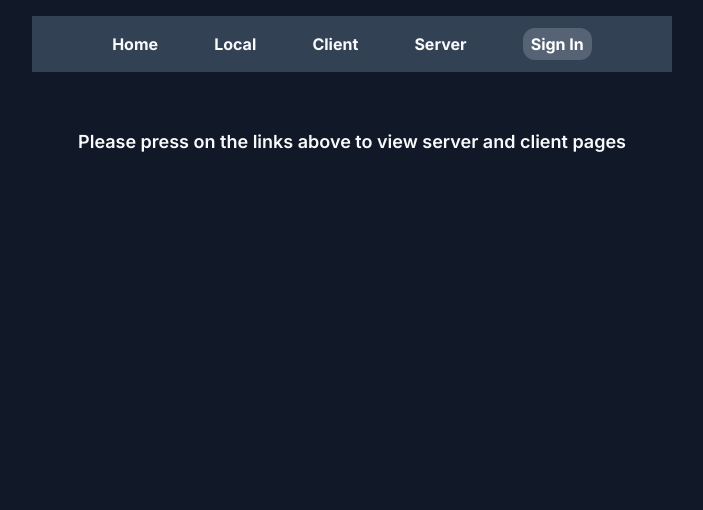
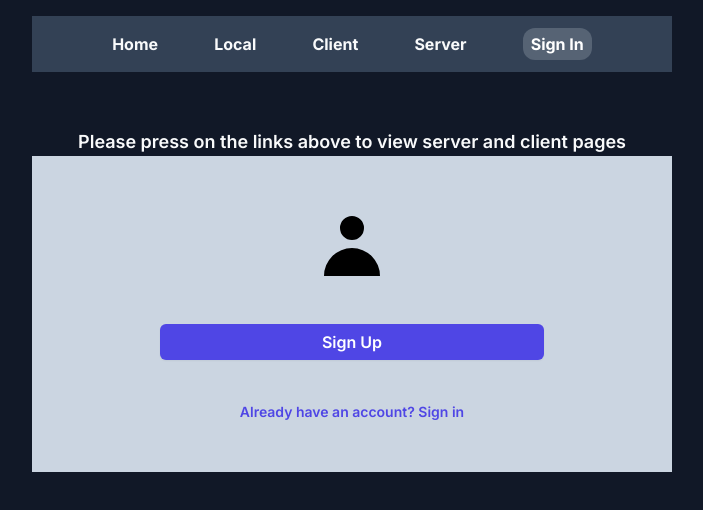
Before and after one commit to JSA-Code/note-crud, a Next.js app: page / in a window 1280 px wide. Shown: the top 510 px of the page, without its empty margins (288-991 px from the left). Built offline with nearby package versions, Linux system fonts and the light colour scheme; no server answers.

Commit message:
add eslint plugin prettier add prettier plugin tailwind add eslint config prettier add sign up page and button

```diff
--- a/package.json
+++ b/package.json
@@ -26,7 +26,11 @@
   },
   "devDependencies": {
     "@auth/mongodb-adapter": "^1.0.0",
+    "eslint-config-prettier": "^9.0.0",
+    "eslint-plugin-tailwindcss": "^3.13.0",
     "mongodb": "^5.8.1",
-    "nodemailer": "^6.9.4"
+    "nodemailer": "^6.9.4",
+    "prettier": "^3.0.3",
+    "prettier-plugin-tailwindcss": "^0.5.4"
   }
 }
--- /dev/null
+++ b/prettier.config.js
@@ -0,0 +1,3 @@
+module.exports = {
+  plugins: ["prettier-plugin-tailwindcss"],
+};
--- a/src/app/local/page.js
+++ b/src/app/local/page.js
@@ -67,9 +67,9 @@ export default function HomeLocal() {
 
   const notesList = notes?.map((note, index) => (
     <li key={index}>
-      <div className="px-10 py-8 my-3 flex items-center bg-slate-700 border text-slate-200 font-semibold">
+      <div className="my-3 flex items-center border bg-slate-700 px-10 py-8 font-semibold text-slate-200">
         <textarea
-          className="transition ease-in duration-100 resize-none break-words hover:bg-[#d3d3d3] hover:text-slate-900 focus:text-slate-900 hover:cursor-pointer focus:bg-[#d3d3d3] bg-transparent placeholder-slate-100 placeholder-opacity-30 hover:placeholder-transparent"
+          className="resize-none break-words bg-transparent placeholder-slate-100 placeholder-opacity-30 transition duration-100 ease-in hover:cursor-pointer hover:bg-[#d3d3d3] hover:text-slate-900 hover:placeholder-transparent focus:bg-[#d3d3d3] focus:text-slate-900"
           placeholder="Enter Title"
           type="text"
           onFocus={(e) => (e.target.placeholder = "")}
@@ -83,7 +83,7 @@ export default function HomeLocal() {
                   // No changes
                   return oNote;
                 }
-              })
+              }),
             )
           }
           onKeyDown={onKeyDown}
@@ -112,12 +112,12 @@ export default function HomeLocal() {
       <button
         type="button"
         onClick={openModal}
-        className="rounded-xl bg-blue-200 bg-opacity-20 px-2 py-1 mt-4 text-base font-bold text-white hover:bg-opacity-30 focus:outline-none focus-visible:ring-2 focus-visible:ring-white focus-visible:ring-opacity-75"
+        className="mt-4 rounded-xl bg-blue-200 bg-opacity-20 px-2 py-1 text-base font-bold text-white hover:bg-opacity-30 focus:outline-none focus-visible:ring-2 focus-visible:ring-white focus-visible:ring-opacity-75"
       >
         Local Add Note
       </button>
 
-      <div className="flex gap-10 mt-10">
+      <div className="mt-10 flex gap-10">
         <p className="font-bold">
           This is not a protected page provided by NextAuthJs. We are using
           local storage to store the data
@@ -141,7 +141,7 @@ export default function HomeLocal() {
 
           <div className="fixed inset-0 overflow-y-auto">
             {/* min-h-full items-center */}
-            <div className="flex mt-28 justify-center p-4 text-center">
+            <div className="mt-28 flex justify-center p-4 text-center">
               <Transition.Child
                 as={Fragment}
                 enter="ease-out duration-300"
@@ -166,13 +166,13 @@ export default function HomeLocal() {
                       <input
                         onChange={(e) => setTitle(e.target.value)}
                         value={title}
-                        className="border border-slate-100 px-8 py-2 bg-slate-300 placeholder-slate-900 placeholder-opacity-70 font-medium text-slate-900"
+                        className="border border-slate-100 bg-slate-300 px-8 py-2 font-medium text-slate-900 placeholder-slate-900 placeholder-opacity-70"
                         type="text"
                         placeholder="Notes Title"
                       />
                       <button
                         type="submit"
-                        className="inline-flex justify-center rounded-md border border-transparent bg-slate-800 px-4 py-2 text-sm font-semibold text-slate-100 hover:text-slate-900 hover:bg-slate-500 focus:outline-none focus-visible:ring-2 focus-visible:ring-slate-400 focus-visible:ring-offset-2"
+                        className="inline-flex justify-center rounded-md border border-transparent bg-slate-800 px-4 py-2 text-sm font-semibold text-slate-100 hover:bg-slate-500 hover:text-slate-900 focus:outline-none focus-visible:ring-2 focus-visible:ring-slate-400 focus-visible:ring-offset-2"
                       >
                         Submit
                       </button>
--- a/src/app/page.js
+++ b/src/app/page.js
@@ -1,7 +1,26 @@
+import SignUpBtn from "@/components/SignUpBtn";
+import { HiUser } from "react-icons/hi";
+import { getServerSession } from "next-auth";
+
 export default async function Home() {
+  const session = await getServerSession();
   return (
-    <div className="text-center text-lg font-semibold mt-14">
-      Please press on the links above to view server and client pages
-    </div>
+    <>
+      <div>
+        <h2 className="mt-14 text-center text-lg font-semibold">
+          Please press on the links above to view server and client pages
+        </h2>
+      </div>
+
+      <div className="flex min-h-full flex-col justify-center bg-slate-300 px-6 py-12 lg:px-8">
+        <div className="sm:mx-auto sm:w-full sm:max-w-sm">
+          <HiUser className="mx-auto w-auto text-black" size={80} />
+        </div>
+
+        <div className="mt-10 sm:mx-auto sm:w-full sm:max-w-sm">
+          {!session && <SignUpBtn />}
+        </div>
+      </div>
+    </>
   );
 }
--- a/src/app/server/page.js
+++ b/src/app/server/page.js
@@ -15,7 +15,7 @@ export default async function HomeServer() {
 
   if (!session) {
     return (
-      <div className="flex justify-center items-center mt-28 text-center font-semibold">
+      <div className="mt-28 flex items-center justify-center text-center font-semibold">
         <p className="pulse-animation">
           Not signed in.
           <br />
@@ -26,14 +26,14 @@ export default async function HomeServer() {
   }
 
   const notes = JSON.parse(
-    JSON.stringify(await Note.find({ email: session.user.email }))
+    JSON.stringify(await Note.find({ email: session.user.email })),
   );
   // console.log(`DATA\n${JSON.stringify(notes)}`);
 
   const listNotes = notes.map((note) => (
     <li key={note._id}>
-      <div className="px-28 py-8 my-3 flex justify-between items-center bg-slate-700 text-slate-200 font-semibold border">
-        <div className="resize-none break-words bg-transparent placeholder-slate-100 placeholder-opacity-30">
+      <div className="my-3 flex items-center justify-between border bg-slate-700 px-28 py-8 font-semibold text-slate-200">
+        <div className="resize-none break-words bg-transparent placeholder:text-slate-100 placeholder:text-opacity-30">
           {note.title}
         </div>
         <EditBtn note={note} />
@@ -45,7 +45,7 @@ export default async function HomeServer() {
   ));
 
   return (
-    <div className="flex gap-10 mt-10">
+    <div className="mt-10 flex gap-10">
       <p className="font-bold">
         Here we are performing server-side data fetching.
       </p>
--- a/src/components/AddBtn.js
+++ b/src/components/AddBtn.js
@@ -86,7 +86,7 @@ export default function AddBtn() {
 
           <div className="fixed inset-0 overflow-y-auto">
             {/* min-h-full items-center */}
-            <div className="flex mt-28 justify-center p-4 text-center">
+            <div className="mt-28 flex justify-center p-4 text-center">
               <Transition.Child
                 as={Fragment}
                 enter="ease-out duration-300"
@@ -96,7 +96,7 @@ export default function AddBtn() {
                 leaveFrom="opacity-100 scale-100"
                 leaveTo="opacity-0 scale-95"
               >
-                <Dialog.Panel className="w-full max-w-md transform overflow-hidden rounded-2xl bg-slate-700 p-6 text-left align-middle shadow-xl transition-all">
+                <Dialog.Panel className="w-full max-w-md overflow-hidden rounded-2xl bg-slate-700 p-6 text-left align-middle shadow-xl transition-all">
                   <Dialog.Title
                     as="h3"
                     className="text-lg font-medium leading-6 text-gray-100"
@@ -111,13 +111,13 @@ export default function AddBtn() {
                       <input
                         onChange={(e) => setTitle(e.target.value)}
                         value={title}
-                        className="border border-slate-100 px-8 py-2 bg-slate-300 placeholder-slate-900 placeholder-opacity-70 font-medium text-slate-900"
+                        className="border border-slate-100 bg-slate-300 px-8 py-2 font-medium text-slate-900 placeholder-opacity-70 placeholder:text-slate-900"
                         type="text"
                         placeholder="Notes Title"
                       />
                       <button
                         type="submit"
-                        className="inline-flex justify-center rounded-md border border-transparent bg-slate-800 px-4 py-2 text-sm font-semibold text-slate-100 hover:text-slate-900 hover:bg-slate-500 focus:outline-none focus-visible:ring-2 focus-visible:ring-slate-400 focus-visible:ring-offset-2"
+                        className="inline-flex justify-center rounded-md border border-transparent bg-slate-800 px-4 py-2 text-sm font-semibold text-slate-100 hover:bg-slate-500 hover:text-slate-900 focus:outline-none focus-visible:ring-2 focus-visible:ring-slate-400 focus-visible:ring-offset-2"
                       >
                         Submit
                       </button>
--- /dev/null
+++ b/src/components/SignUpBtn.js
@@ -0,0 +1,25 @@
+"use client";
+
+import { signIn } from "next-auth/react";
+
+export default function SignUpBtn() {
+  return (
+    <>
+      <button
+        type="submit"
+        onClick={() => signIn("github")}
+        className="flex w-full justify-center rounded-md bg-indigo-600 px-3 py-1.5 text-base font-semibold leading-6 text-white shadow-sm hover:bg-indigo-500 focus-visible:outline focus-visible:outline-2 focus-visible:outline-offset-2 focus-visible:outline-indigo-600"
+      >
+        Sign Up
+      </button>
+      <p className="mt-10 text-center text-sm text-gray-500">
+        <a
+          onClick={() => signIn("github")}
+          className="font-semibold leading-6 text-indigo-600 hover:cursor-pointer hover:text-indigo-500"
+        >
+          Already have an account? Sign in
+        </a>
+      </p>
+    </>
+  );
+}
```
Also changed, not shown: .eslintrc.json, 1 other file (tests, documents, lock files or other folders).
